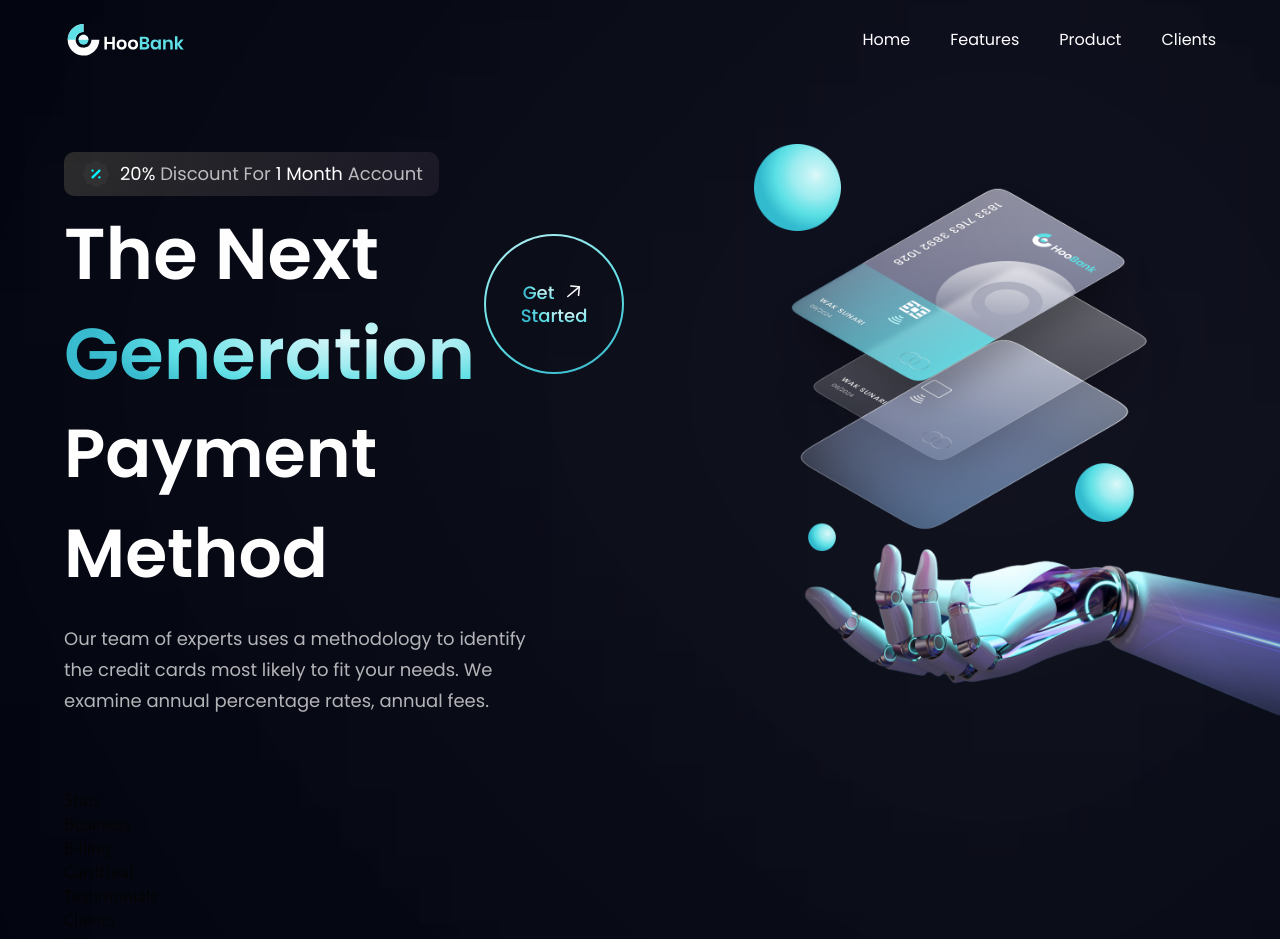
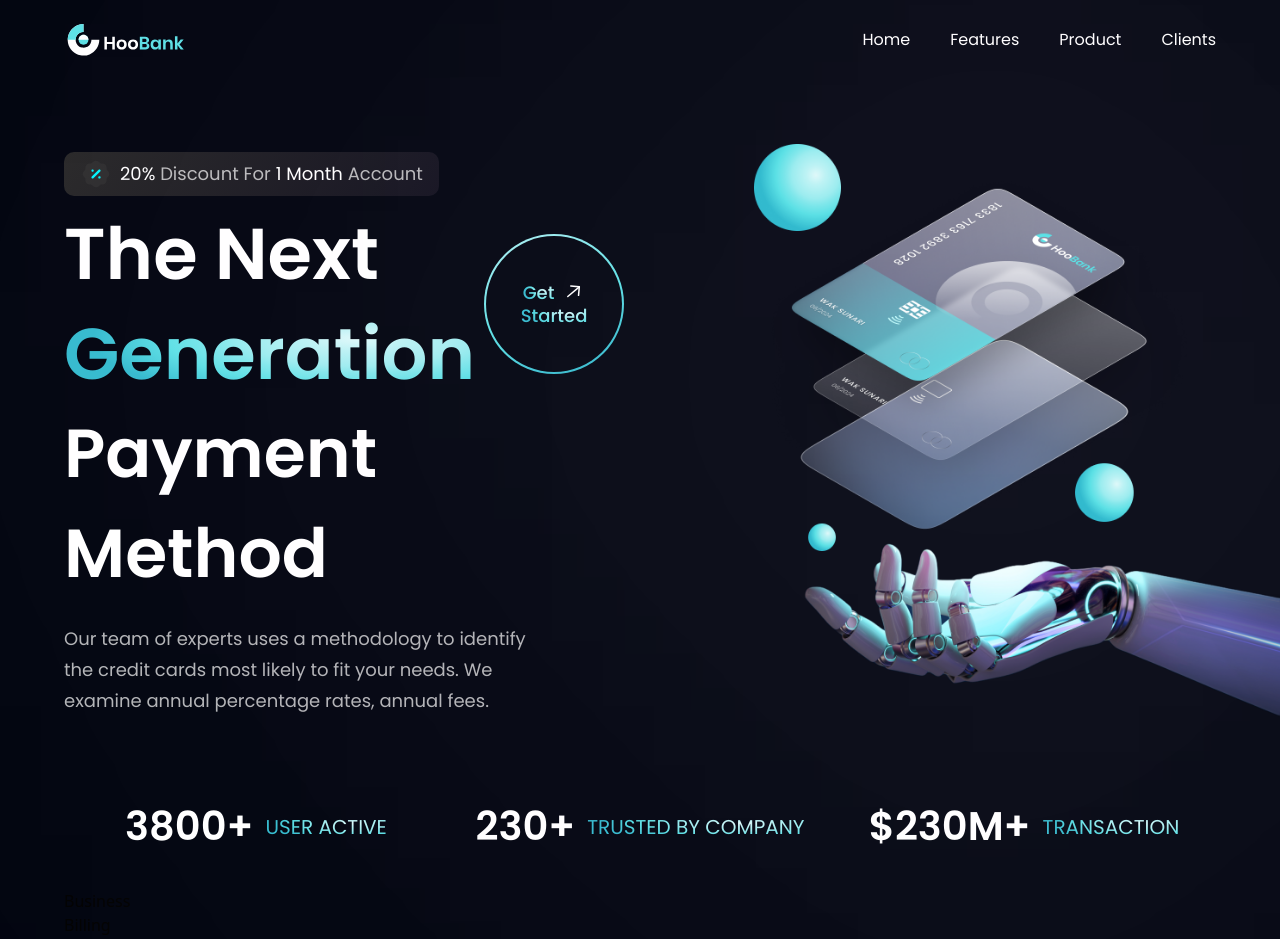
Before and after one commit to rockmel03/bank_modern_app, a React (Vite) app: page / in a window 1280 px wide. Shown: the top 939 px of the page. Built offline with nearby package versions, Linux system fonts and the light colour scheme.

Commit message:
added stats section

```diff
--- a/src/components/Stats.jsx
+++ b/src/components/Stats.jsx
@@ -1,9 +1,15 @@
-import React from 'react'
+import styles from '../style'
+import { stats } from '../constants'
 
-const Stats = () => {
-  return (
-    <div>Stats</div>
+const Stats = () => (
+    <section className={`${styles.flexCenter} flex-row flex-wrap sm:md-20 mb-6`}>
+      {stats?.map((stat) => (
+        <div key={stat.id} className={`flex-1 flex justify-center items-center flex-row m-3`}>
+          <h4 className='font-poppins font-semibold xs:text-[40px] text-[30px] xs:leading-[53px] leading-[43px] text-white'>{stat.value}</h4>
+          <p className='font-poppins font-normal xs:text-[20px] text-[15px] xs:leading-[26px] leading-[21px] text-gradient uppercase ml-3'>{stat.title}</p>
+        </div>
+      ))}
+    </section>
   )
-}
 
 export default Stats
```
